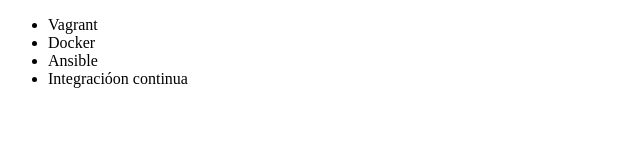
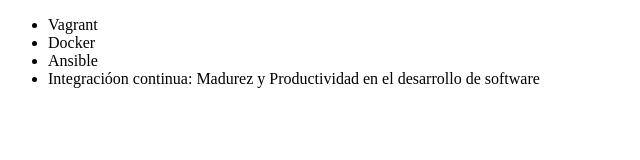
Before and after one commit to armandoasc34/curso-git, a plain HTML site: page index.html in a window 1280 px wide. Shown: the whole page, without its empty margins (0-640 px from the left). Drawn offline with Linux system fonts and the light colour scheme.

Commit message:
Renombrando curso de integracion continua

```diff
--- a/index.html
+++ b/index.html
@@ -9,7 +9,7 @@
          <li> Vagrant </li>
          <li> Docker </li>
          <li> Ansible </li>
-         <li> Integracióon continua </li>
+         <li> Integracióon continua: Madurez y Productividad en el desarrollo de software </li>
      </ul>
 </body>
 </html>
```
